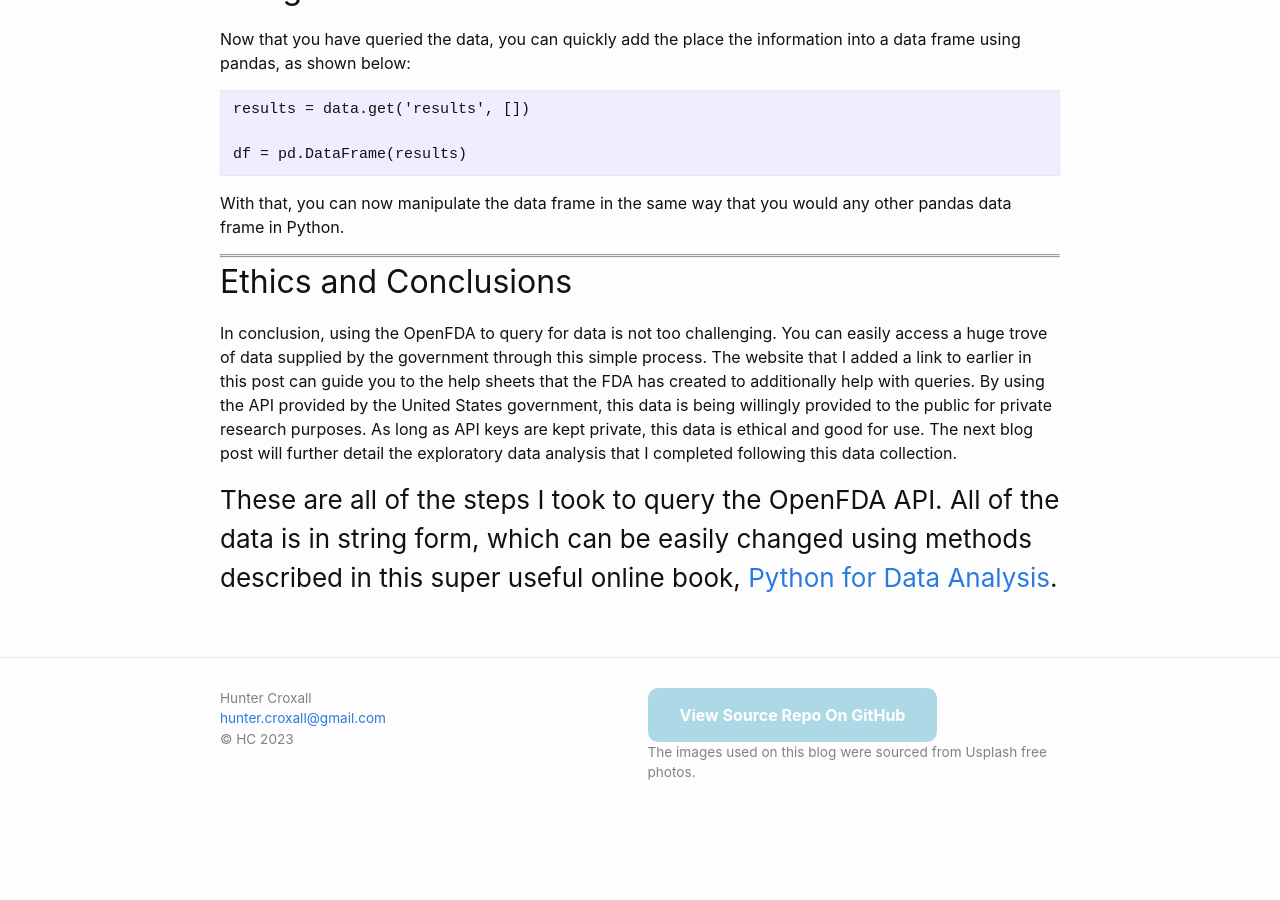
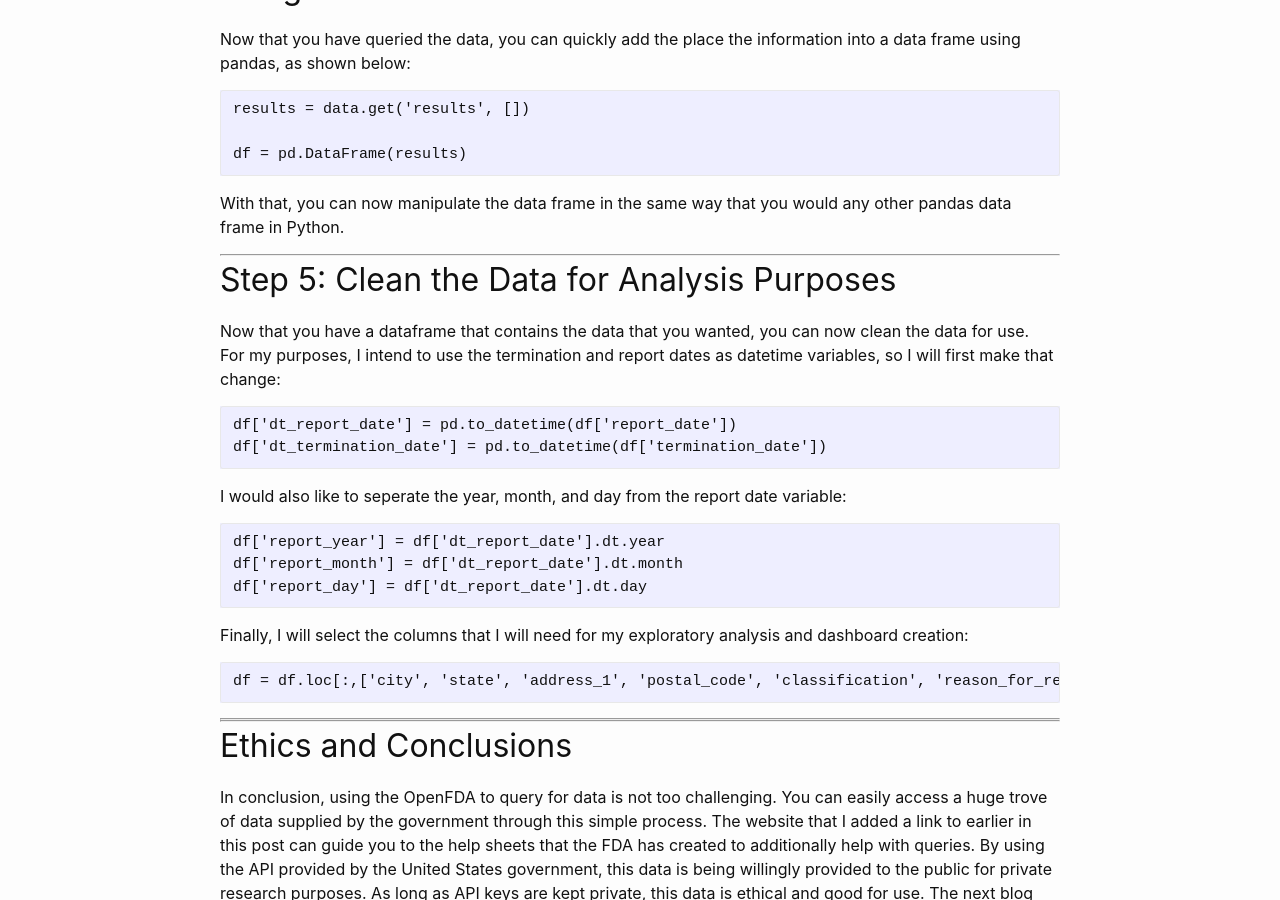
Before and after one commit to huntercroxall/huntercroxall.github.io, a Jekyll site: the page built from _posts/2023-12-12-stat386-data-collection.md, in a window 1280 px wide and 900 px high, scrolled down 2210 px. Built offline with Jekyll 4.4.1, drawn with Linux system fonts in a browser that asks for light colours; comment, search, counter and statistics services are not loaded; before the commit the page ends 3053 px from its top, so only the background shows below that; some of the changed text lies outside the part shown.

Commit message:
Added a fifth step for cleaning 2023-12-12-stat386-data-collection.md

````diff
--- a/_posts/2023-12-12-stat386-data-collection.md
+++ b/_posts/2023-12-12-stat386-data-collection.md
@@ -77,6 +77,26 @@ df = pd.DataFrame(results)
 With that, you can now manipulate the data frame in the same way that you would any other pandas data frame in Python.
 
 ---
+
+## Step 5: Clean the Data for Analysis Purposes
+Now that you have a dataframe that contains the data that you wanted, you can now clean the data for use.
+For my purposes, I intend to use the termination and report dates as datetime variables, so I will first make that change:
+```
+df['dt_report_date'] = pd.to_datetime(df['report_date'])
+df['dt_termination_date'] = pd.to_datetime(df['termination_date'])
+```
+I would also like to seperate the year, month, and day from the report date variable:
+```
+df['report_year'] = df['dt_report_date'].dt.year
+df['report_month'] = df['dt_report_date'].dt.month
+df['report_day'] = df['dt_report_date'].dt.day
+```
+Finally, I will select the columns that I will need for my exploratory analysis and dashboard creation:
+```
+df = df.loc[:,['city', 'state', 'address_1', 'postal_code', 'classification', 'reason_for_recall', 'product_description', 'product_quantity', 'status', 'dt_report_date', 'dt_termination_date', 'report_year', 'report_month', 'report_day']]
+```
+
+---
 ---
 
 ## Ethics and Conclusions
````
